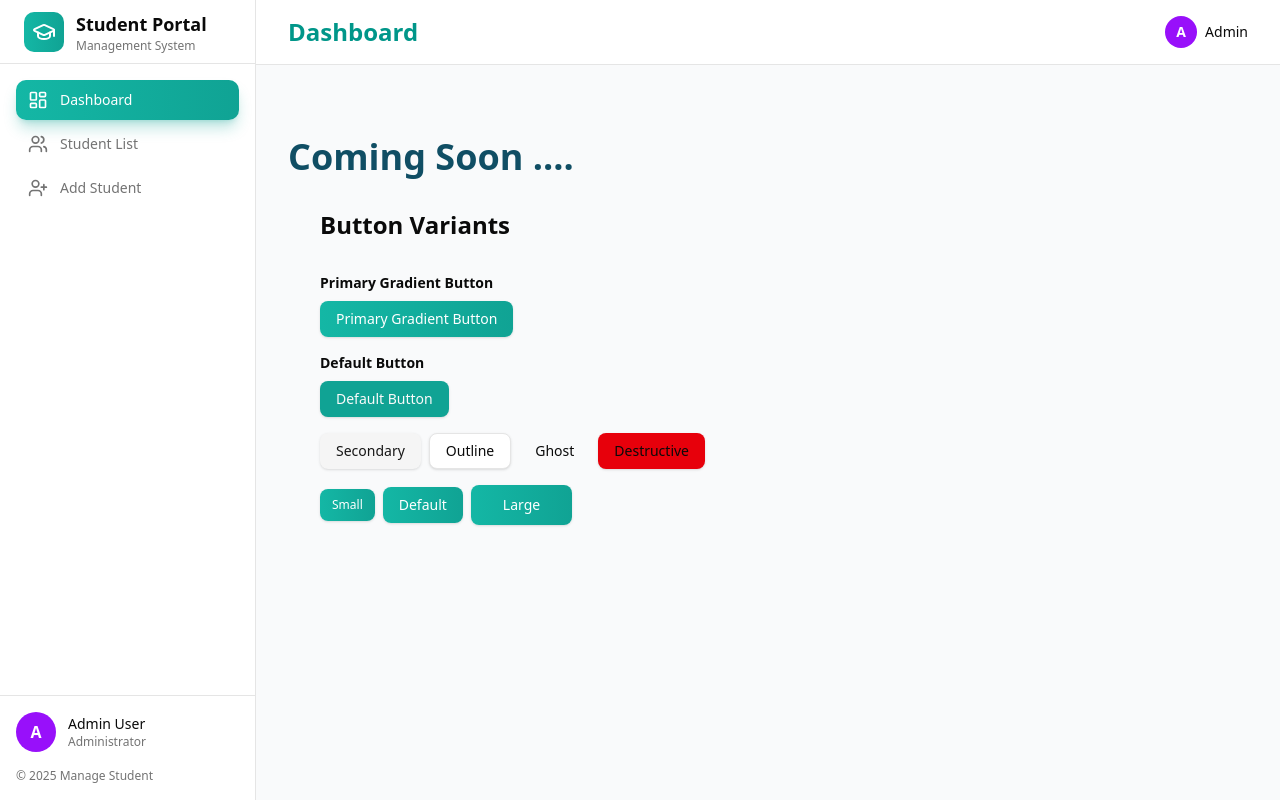
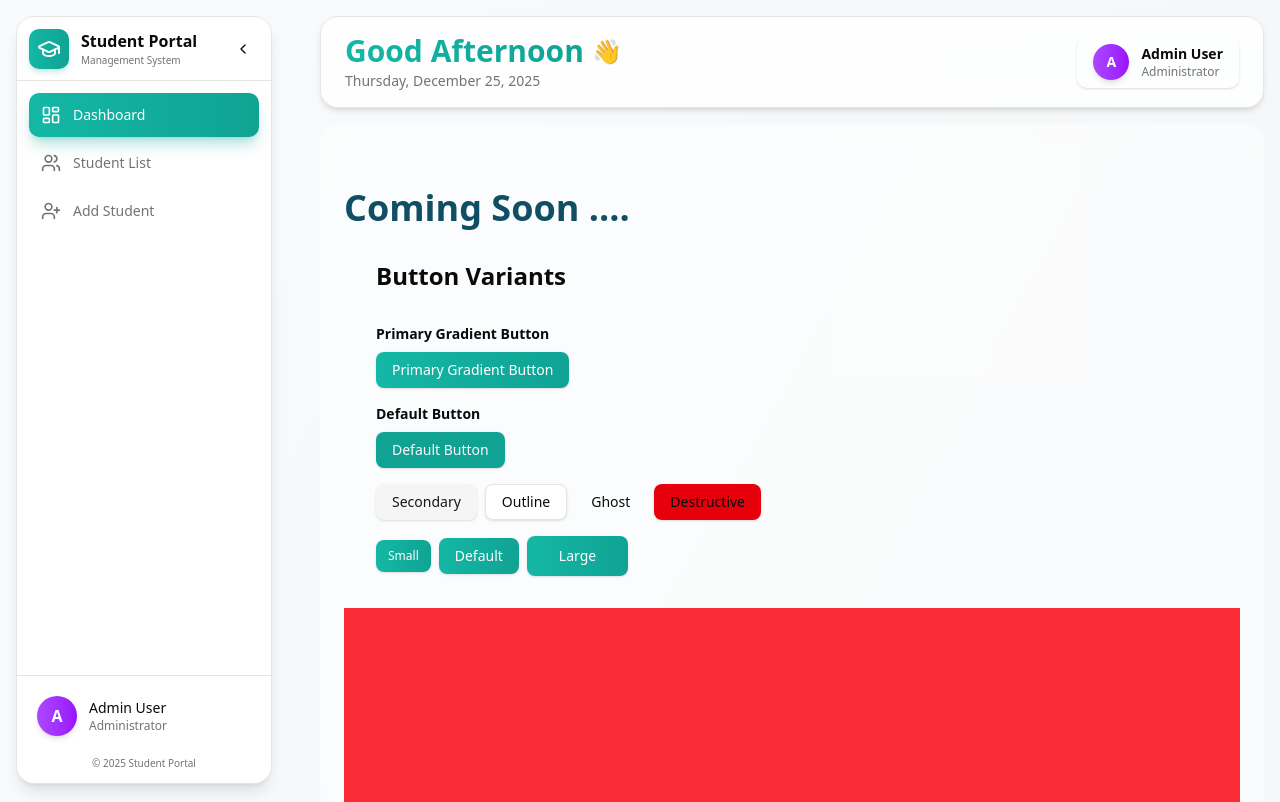
Before and after one commit to mdmitulhossen/Assignment-College-Student-Management-System, a Next.js app: page / in a window 1280 px wide. Shown: the top 802 px of the page. Built offline with nearby package versions, Linux system fonts and the light colour scheme.

Commit message:
fix: layout issues

```diff
--- a/src/app/(dashboard)/layout.tsx
+++ b/src/app/(dashboard)/layout.tsx
@@ -2,6 +2,8 @@
 
 import { Sidebar } from "@/components/shared/SideBar";
 import TopBar from "@/components/shared/ToBar";
+import { cn } from "@/lib/utils";
+import { useSidebarStore } from "@/store/sidebar-store";
 
 
 interface DashboardLayoutProps {
@@ -12,12 +14,22 @@ interface DashboardLayoutProps {
 }
 
 const DashboardLayout = ({ children, title = "Dashboard", subtitle, action }: DashboardLayoutProps) => {
+    const isExpanded = useSidebarStore((state) => state.isExpanded);
+
     return (
-        <div className="min-h-screen bg-gray-50 dark:bg-gray-900">
+        <div className="min-h-screen bg-linear-to-br from-gray-50 to-gray-100 dark:from-gray-900 dark:to-gray-950">
             <Sidebar />
-            <div className="ml-64">
+            {/* Mobile: Full width */}
+            {/* Desktop: Dynamic margin based on sidebar state with smooth transition */}
+            <div
+                className={cn(
+                    "pt-4 px-4 pb-4 transition-all duration-300",
+                    // Desktop margins that match sidebar width + gap
+                    isExpanded ? "lg:ml-76" : "lg:ml-24"
+                )}
+            >
                 <TopBar title={title} subtitle={subtitle} action={action} />
-                <main className="p-8">
+                <main className="mt-4 rounded-2xl bg-background/50 backdrop-blur-sm p-4 lg:p-6 min-h-[calc(100vh-180px)]">
                     {children}
                 </main>
             </div>
--- a/src/app/(dashboard)/page.tsx
+++ b/src/app/(dashboard)/page.tsx
@@ -5,6 +5,8 @@ const DashboardPage = () => {
         <div className="py-10">
             <p className="text-4xl font-semibold text-cyan-900">Coming Soon ....</p>
             <ButtonExamples />
+            <div className="h-screen bg-red-500"></div>
+            <div className="h-screen bg-blue-500"></div>
         </div>
     );
 };
--- a/src/app/globals.css
+++ b/src/app/globals.css
@@ -122,8 +122,13 @@
 @layer base {
   * {
     @apply border-border outline-ring/50;
+    scroll-behavior: smooth;
+  }
+  html {
+    scroll-behavior: smooth;
   }
   body {
     @apply bg-background text-foreground;
+    scroll-behavior: smooth;
   }
 }
--- a/src/components/shared/SideBar.tsx
+++ b/src/components/shared/SideBar.tsx
@@ -1,12 +1,14 @@
 'use client';
 
 import { cn } from '@/lib/utils';
-import { GraduationCap, LayoutDashboard, UserPlus, Users } from 'lucide-react';
+import { useSidebarStore } from '@/store/sidebar-store';
+import { ChevronLeft, ChevronRight, GraduationCap, LayoutDashboard, UserPlus, Users } from 'lucide-react';
 import Link from 'next/link';
 import { usePathname } from 'next/navigation';
 
 export function Sidebar() {
     const pathname = usePathname();
+    const { isExpanded, isMobileOpen, toggleSidebar, toggleMobileSidebar, closeMobileSidebar } = useSidebarStore();
 
     const menuItems = [
         {
@@ -30,55 +32,117 @@ export function Sidebar() {
     ];
 
     return (
-        <aside className="fixed left-0 top-0 z-40 h-screen w-64 border-r bg-background">
-            <div className="flex h-full flex-col">
-                {/* Logo */}
-                <div className="flex h-16 items-center gap-3 border-b px-6">
-                    <div className="flex h-10 w-10 items-center justify-center rounded-lg bg-linear-to-r from-(--gradient-start) to-(--gradient-end)">
+        <>
+            {/* Mobile Overlay */}
+            {isMobileOpen && (
+                <div
+                    className="fixed inset-0 z-40 bg-black/50 lg:hidden"
+                    onClick={toggleMobileSidebar}
+                />
+            )}
+
+            {/* Sidebar */}
+            <aside
+                className={cn(
+                    'fixed left-0 top-0 z-40 h-screen p-4 transition-all duration-300',
+                    'lg:translate-x-0',
+                    isExpanded ? 'w-72' : 'w-26',
+                    isMobileOpen ? 'translate-x-0' : '-translate-x-full lg:translate-x-0'
+                )}
+            >
+                <div className="flex h-full flex-col rounded-2xl border bg-background shadow-lg">
+                    {/* Logo & Toggle */}
+                    <div className={cn('flex h-16 items-center border-b px-3', isExpanded ? 'justify-between' : 'justify-center')}>
+                        {isExpanded ? (
+                            <div className="flex items-center gap-3">
+                                <div className="flex h-10 w-10 items-center justify-center rounded-lg bg-linear-to-r from-(--gradient-start) to-(--gradient-end) shadow-md shadow-primary/20">
                                     <GraduationCap className="h-6 w-6 text-white" />
                                 </div>
                                 <div>
-                        <h1 className="text-lg font-bold">Student Portal</h1>
-                        <p className="text-xs text-muted-foreground">Management System</p>
+                                    <h1 className="text-base font-bold">Student Portal</h1>
+                                    <p className="text-[10px] text-muted-foreground">Management System</p>
                                 </div>
+                            </div>
+                        ) : (
+                            <div className="flex h-10 w-10 items-center justify-center rounded-lg bg-linear-to-r from-(--gradient-start) to-(--gradient-end) shadow-md shadow-primary/20">
+                                <GraduationCap className="h-6 w-6 text-white" />
+                            </div>
+                        )}
+
+                        {/* Toggle Button - Hidden on mobile */}
+                        <button
+                            onClick={toggleSidebar}
+                            className={cn(
+                                'hidden lg:flex h-8 w-8 items-center justify-center rounded-lg hover:bg-accent transition-colors',
+                                !isExpanded && 'absolute -right-3 top-6 bg-background border shadow-md'
+                            )}
+                        >
+                            {isExpanded ? <ChevronLeft className="h-4 w-4" /> : <ChevronRight className="h-4 w-4" />}
+                        </button>
                     </div>
 
                     {/* Navigation */}
-                <nav className="flex-1 space-y-1 p-4">
+                    <nav className="flex-1 space-y-1 p-3">
                         {menuItems.map((item) => {
                             const Icon = item.icon;
                             return (
                                 <Link
                                     key={item.href}
                                     href={item.href}
+                                    onClick={closeMobileSidebar}
                                     className={cn(
-                                    'flex items-center gap-3 rounded-lg px-3 py-2.5 text-sm font-medium transition-all',
+                                        'group relative flex items-center rounded-lg text-sm font-medium transition-all',
                                         item.active
                                             ? 'bg-linear-to-r from-(--gradient-start) to-(--gradient-end) text-white shadow-lg shadow-primary/30'
-                                        : 'text-muted-foreground hover:bg-accent hover:text-accent-foreground'
+                                            : 'text-muted-foreground hover:bg-accent hover:text-accent-foreground',
+                                        isExpanded ? 'gap-3 px-3 py-3' : 'justify-center px-3 py-3 w-full'
                                     )}
+                                    title={!isExpanded ? item.label : ''}
                                 >
-                                <Icon className="h-5 w-5" />
+                                    <Icon className="h-5 w-5 shrink-0" />
+                                    {isExpanded && <span className="whitespace-nowrap">{item.label}</span>}
+
+                                    {/* Tooltip for collapsed state */}
+                                    {!isExpanded && (
+                                        <div className="absolute left-full ml-2 hidden group-hover:block whitespace-nowrap rounded-lg bg-foreground px-3 py-2 text-xs text-background shadow-lg z-50">
                                             {item.label}
+                                        </div>
+                                    )}
                                 </Link>
                             );
                         })}
                     </nav>
 
                     {/* User Profile */}
-                <div className="border-t p-4">
-                    <div className="flex items-center gap-3">
-                        <div className="flex h-10 w-10 items-center justify-center rounded-full bg-purple-600 text-white font-semibold">
+                    <div className="border-t p-3">
+                        {isExpanded ? (
+                            <>
+                                <div className="flex items-center gap-3 rounded-lg p-2 hover:bg-accent/50 transition-colors">
+                                    <div className="flex h-10 w-10 items-center justify-center rounded-full bg-linear-to-r from-purple-500 to-purple-600 text-white font-semibold shadow-md shrink-0">
                                         A
                                     </div>
-                        <div>
-                            <p className="text-sm font-medium">Admin User</p>
-                            <p className="text-xs text-muted-foreground">Administrator</p>
+                                    <div className="min-w-0 flex-1">
+                                        <p className="text-sm font-medium truncate">Admin User</p>
+                                        <p className="text-xs text-muted-foreground truncate">Administrator</p>
                                     </div>
                                 </div>
-                    <p className="mt-4 text-xs text-muted-foreground">© {new Date().getFullYear()} Manage Student</p>
+                                <p className="mt-3 text-[10px] text-center text-muted-foreground">
+                                    © {new Date().getFullYear()} Student Portal
+                                </p>
+                            </>
+                        ) : (
+                            <div className="flex justify-center">
+                                <div className="flex h-10 w-10 items-center justify-center rounded-full bg-linear-to-r from-purple-500 to-purple-600 text-white font-semibold shadow-md">
+                                    A
+                                </div>
+                            </div>
+                        )}
                     </div>
                 </div>
             </aside>
+
+            {/* Sidebar Width Placeholder */}
+            <div className={cn('hidden lg:block transition-all duration-300', isExpanded ? 'w-72' : 'w-20')} />
+        </>
     );
 }
--- a/src/components/shared/ToBar.tsx
+++ b/src/components/shared/ToBar.tsx
@@ -1,3 +1,10 @@
+
+'use client';
+
+import { cn } from '@/lib/utils';
+import { useSidebarStore } from '@/store/sidebar-store';
+import { Menu, X } from 'lucide-react';
+import { useEffect, useState } from 'react';
 
 interface TopBarProps {
     title: string;
@@ -6,22 +13,81 @@ interface TopBarProps {
 }
 
 const TopBar = ({ title, subtitle }: TopBarProps) => {
-    // const { isDark, toggleDarkMode } = useDarkMode();
+    const { isMobileOpen, toggleMobileSidebar } = useSidebarStore();
+    const [isScrolled, setIsScrolled] = useState(false);
+
+    useEffect(() => {
+        const handleScroll = () => {
+            const scrolled = window.scrollY > 10;
+            if (scrolled !== isScrolled) {
+                setIsScrolled(scrolled);
+            }
+        };
+
+        window.addEventListener('scroll', handleScroll, { passive: true });
+        return () => window.removeEventListener('scroll', handleScroll);
+    }, [isScrolled]);
+
+    const getGreeting = () => {
+        const hour = new Date().getHours();
+        if (hour < 12) return 'Good Morning';
+        if (hour < 18) return 'Good Afternoon';
+        return 'Good Evening';
+    };
+
+    const getCurrentDate = () => {
+        return new Date().toLocaleDateString('en-US', {
+            weekday: 'long',
+            year: 'numeric',
+            month: 'long',
+            day: 'numeric'
+        });
+    };
+
     return (
-        <div className="flex items-center justify-between border-b bg-background px-8 py-4">
-            <div>
-                <h1 className="text-2xl font-bold text-teal-600">{title}</h1>
-                {subtitle && <p className="text-sm text-muted-foreground">{subtitle}</p>}
+        <div
+            className={cn(
+                "sticky top-0 z-30 flex items-center justify-between rounded-2xl border px-6",
+                "transition-all duration-300 ease-out",
+                isScrolled
+                    ? "py-3 bg-background/80 backdrop-blur-xl shadow-xl"
+                    : "py-4 bg-background/80 backdrop-blur-md shadow-md"
+            )}
+        >            {/* Mobile Menu Button */}
+            <button
+                onClick={toggleMobileSidebar}
+                className="flex lg:hidden h-9 w-9 items-center justify-center rounded-lg hover:bg-accent transition-colors"
+                aria-label="Toggle menu"
+            >
+                {isMobileOpen ? <X className="h-5 w-5" /> : <Menu className="h-5 w-5" />}
+            </button>
+
+            <div className="flex-1 lg:flex-none">
+                <div className="flex items-center gap-2">
+                    <h1 className="text-xl md:text-2xl lg:text-3xl font-bold bg-linear-to-r from-(--gradient-start) to-(--gradient-end) bg-clip-text text-transparent">
+                        {getGreeting()}
+                    </h1>
+                    <span className="text-lg md:text-xl lg:text-2xl">👋</span>
+                </div>
+                <p className="mt-0.5 text-xs lg:text-sm text-muted-foreground">{getCurrentDate()}</p>
+                {subtitle && <p className="mt-1.5 text-sm lg:text-base font-medium text-foreground">{subtitle}</p>}
             </div>
             <div className="flex items-center gap-4">
                 {/* <Button variant="ghost" size="icon" onClick={toggleDarkMode}>
                     {isDark ? <Sun className="h-5 w-5" /> : <Moon className="h-5 w-5" />}
                 </Button> */}
-                <div className="flex items-center gap-2">
-                    <div className="flex h-8 w-8 items-center justify-center rounded-full bg-purple-600 text-white text-sm font-semibold">
+                <div className="hidden md:flex items-center gap-3 rounded-lg px-4 py-2 shadow-sm">
+                    <div className="flex h-9 w-9 items-center justify-center rounded-full bg-linear-to-r from-purple-500 to-purple-600 text-white text-sm font-semibold shadow-md">
                         A
                     </div>
-                    <span className="text-sm font-medium">Admin</span>
+                    <div>
+                        <p className="text-sm font-semibold">Admin User</p>
+                        <p className="text-xs text-muted-foreground">Administrator</p>
+                    </div>
+                </div>
+                {/* Mobile - Just Avatar */}
+                <div className="flex md:hidden h-9 w-9 items-center justify-center rounded-full bg-linear-to-r from-purple-500 to-purple-600 text-white text-sm font-semibold shadow-md">
+                    A
                 </div>
             </div>
         </div>
--- /dev/null
+++ b/src/store/sidebar-store.ts
@@ -0,0 +1,28 @@
+import { create } from 'zustand';
+import { persist } from 'zustand/middleware';
+
+interface SidebarState {
+    isExpanded: boolean;
+    isMobileOpen: boolean;
+    toggleSidebar: () => void;
+    toggleMobileSidebar: () => void;
+    closeMobileSidebar: () => void;
+    setIsExpanded: (value: boolean) => void;
+}
+
+export const useSidebarStore = create<SidebarState>()(
+    persist(
+        (set) => ({
+            isExpanded: true,
+            isMobileOpen: false,
+            toggleSidebar: () => set((state) => ({ isExpanded: !state.isExpanded })),
+            toggleMobileSidebar: () => set((state) => ({ isMobileOpen: !state.isMobileOpen })),
+            closeMobileSidebar: () => set({ isMobileOpen: false }),
+            setIsExpanded: (value: boolean) => set({ isExpanded: value }),
+        }),
+        {
+            name: 'sidebar-storage',
+            partialize: (state) => ({ isExpanded: state.isExpanded }),
+        }
+    )
+);
```
Lines whose indentation alone changed are shown as unchanged.
